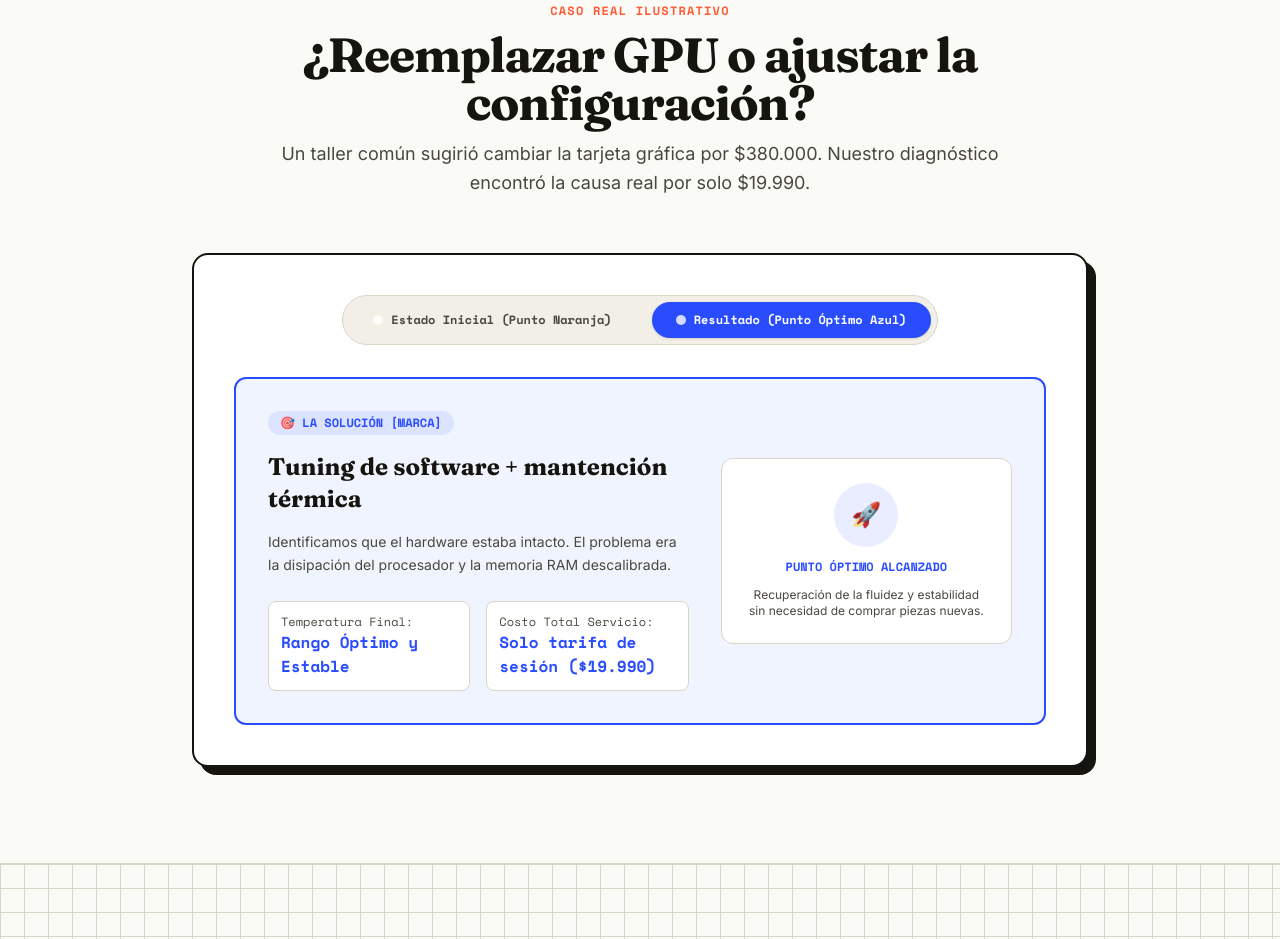
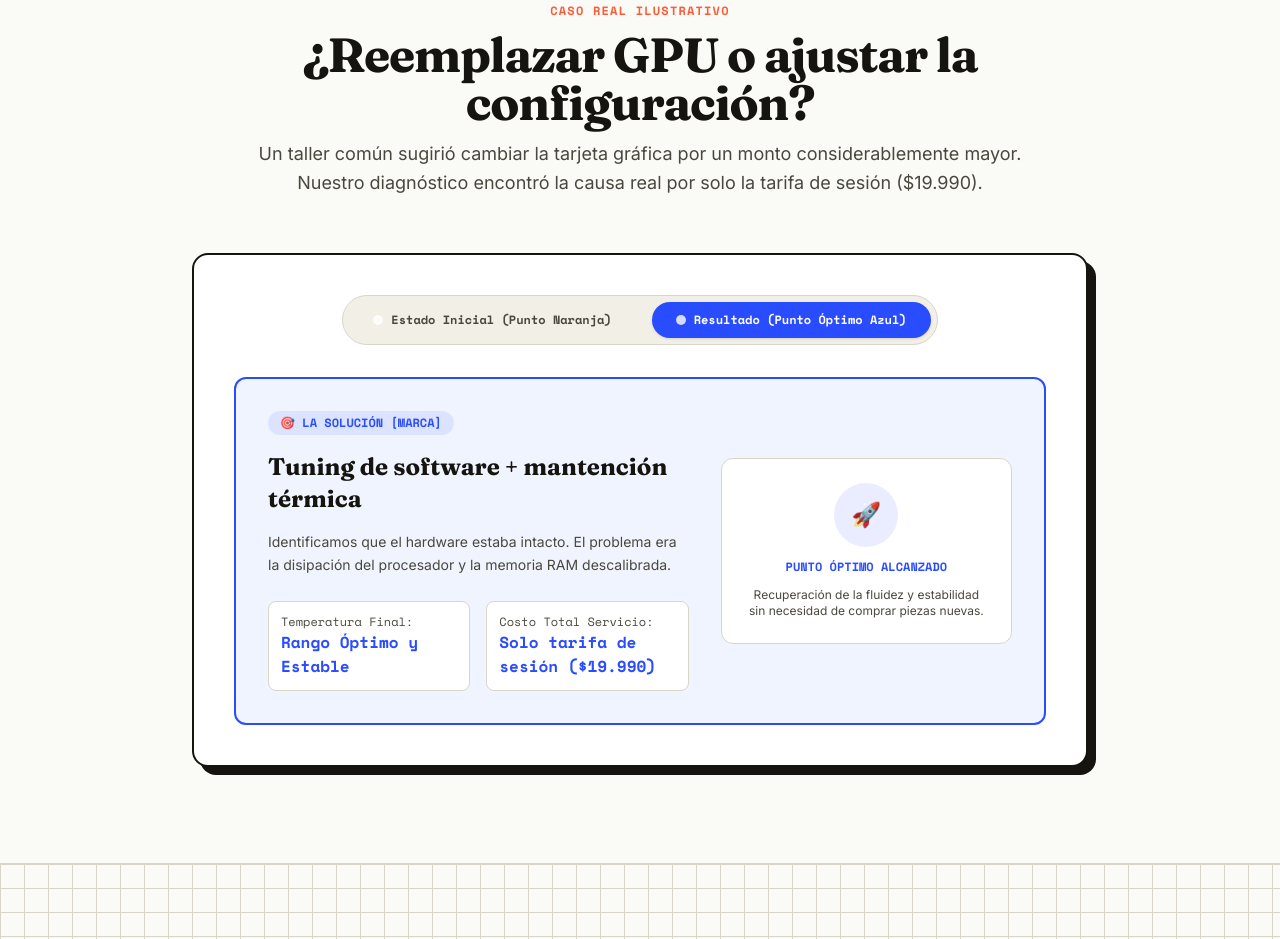
Before and after one commit to s1ns1kosiss/Pyme, a Next.js app: page / in a window 1280 px wide. Shown: the part 3000-3939 px from the top of the page. Built offline with nearby package versions, Linux system fonts and the light colour scheme.

Commit message:
fix(casestudy): replace remaining hardcoded 380k price with qualitative text

```diff
--- a/components/CaseStudy.tsx
+++ b/components/CaseStudy.tsx
@@ -19,7 +19,7 @@ export default function CaseStudy() {
             ¿Reemplazar GPU o ajustar la configuración?
           </h2>
           <p className="font-sans text-base sm:text-lg text-[var(--ink-soft)] leading-relaxed">
-            Un taller común sugirió cambiar la tarjeta gráfica por $380.000. Nuestro diagnóstico encontró la causa real por solo {brand.pricing.remoteSession.formattedPrice}.
+            Un taller común sugirió cambiar la tarjeta gráfica por un monto considerablemente mayor. Nuestro diagnóstico encontró la causa real por solo la tarifa de sesión ({brand.pricing.remoteSession.formattedPrice}).
           </p>
         </div>
 
```
